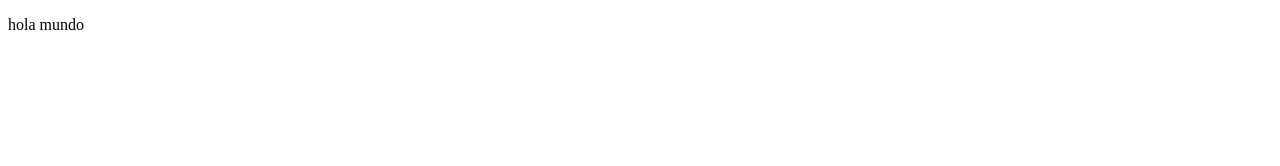
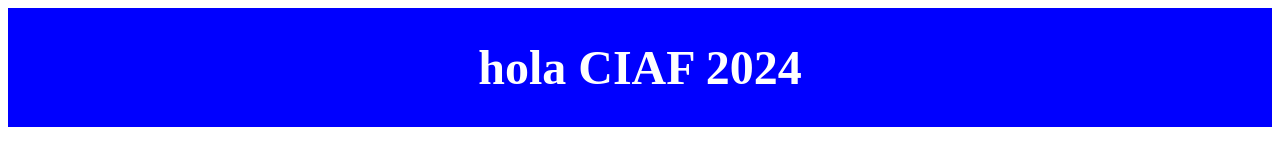
Before and after one commit to creative280/servicios_web_2024, a website: page index.html in a window 1280 px wide. Drawn offline with Linux system fonts and the light colour scheme.

Commit message:
agregando estilos

```diff
--- a/index.html
+++ b/index.html
@@ -7,6 +7,8 @@
     <script src="./index.js"></script>
 </head>
 <body>
-    <p>hola mundo</p>
+    <div style="display: flex; justify-content: center; align-items: center; background-color: blue;">
+        <h1 style="font-size: 3rem; font-weight: 600; text-align: center; color: white">hola CIAF 2024</h1>
+    </div>
 </body>
 </html>
```
